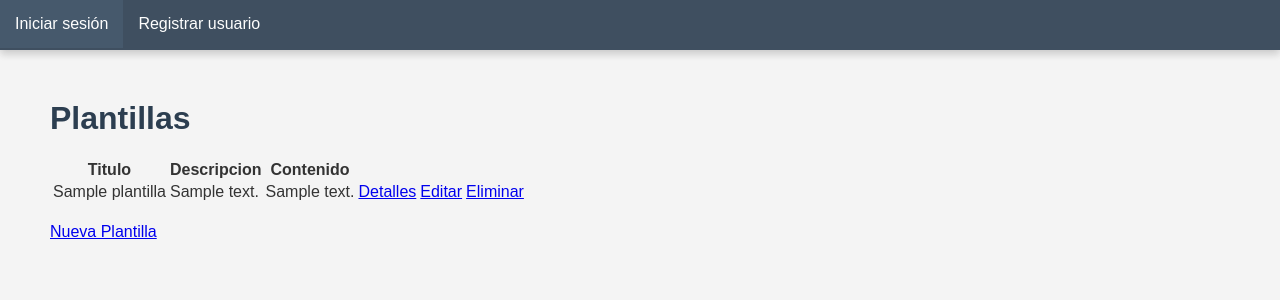
After one commit to DcSergioPC/cms, a Django app: page /articulos/plantilla in a window 1280 px wide. The commit adds this page. Shown: the top 300 px of the page. Run offline with Django 5.2, Linux system fonts and the light colour scheme; tables that the repository leaves empty hold one stand-in row (values such as "Sample post").

Commit message:
Se agrego la CRUD de plantilla dentro de ARTICULO

```diff
--- a/articulos/models.py
+++ b/articulos/models.py
@@ -12,3 +12,11 @@ class Article(models.Model):
 
     def __str__(self):
         return f'{self.title}, {self.content}'
+
+class Plantilla(models.Model):
+    titulo = models.CharField(max_length=255)
+    descripcion = models.TextField()
+    contenido = models.TextField()
+
+    def __str__(self):
+        return f'{self.titulo}, {self.descripcion}, {self.contenido}'
--- /dev/null
+++ b/articulos/templates/articulos/plantilla_index.html
@@ -0,0 +1,28 @@
+{% extends "base.html" %}
+
+{% block main %}
+<h1>Plantillas</h1>
+<table>
+  <tr>
+    <th>Titulo</th>
+    <th>Descripcion</th>
+    <th>Contenido</th>
+    <th colspan="3"></th>
+  </tr>
+  {% for plantilla in plantillas %}
+  <tr>
+    <td>{{plantilla.titulo}}</td>
+    <td>{{plantilla.descripcion}}</td>
+    <td>{{plantilla.contenido}}</td>
+    <td><a href="{% url 'articulos:plantilla_detail' plantilla.id %}">Detalles</a></td>
+    <td><a href="{% url 'articulos:plantilla_edit' plantilla.id %}">Editar</a></td>
+    <td><a href="{% url 'articulos:plantilla_delete' plantilla.id %}">Eliminar</a></td>
+  </tr>
+  {% endfor %}
+</table>
+
+<br>
+
+<a href="{% url 'articulos:plantilla_create' %}">Nueva Plantilla</a>
+
+{% endblock %}
--- a/articulos/urls.py
+++ b/articulos/urls.py
@@ -8,4 +8,11 @@ urlpatterns = [
     path('detail/<int:article_id>', views.detail, name='detail'),
     path('edit/<int:article_id>', views.edit, name='edit'),
     path('delete/<int:article_id>', views.delete, name='delete'),
+    ####PLANTILLAS
+    path('plantilla', views.plantilla_index, name='plantilla_index'),
+    path('plantilla_create', views.plantilla_create, name='plantilla_create'),
+    path('plantilla_detail/<int:plantillas_id>', views.plantilla_detail, name='plantilla_detail'),
+    path('plantilla_edit/<int:plantillas_id>', views.plantilla_edit, name='plantilla_edit'),
+    path('plantilla_delete/<int:plantillas_id>', views.plantilla_delete, name='plantilla_delete'),
+
 ]
--- a/articulos/views.py
+++ b/articulos/views.py
@@ -2,7 +2,7 @@ from django.shortcuts import render
 
 # Create your views here.
 from django.shortcuts import redirect
-from .models import Article
+from .models import Article, Plantilla
 from .forms import ArticleForm
 
 
@@ -92,7 +92,7 @@ def edit(request, article_id):
 """
 from django.shortcuts import render, redirect, get_object_or_404
 from .models import Article
-from .forms import ArticleForm
+from .forms import ArticleForm, PlantillaForm
 
 def edit(request, article_id):
     article = get_object_or_404(Article, id=article_id)
@@ -119,3 +119,64 @@ def delete(request, article_id):
             'article': article,
         }
         return render(request, 'articulos/delete.html', params)
+
+
+############################### PLANTILLAS #######################
+def plantilla_index(request):
+    plantillas = Plantilla.objects.all()
+    params = {
+        'plantillas': plantillas,
+    }
+    return render(request, 'articulos/plantilla_index.html', params)
+
+#CREA PLANTILLA
+
+def plantilla_create(request):
+    if request.method == 'POST':
+        form = PlantillaForm(request.POST)  # Asegúrate de incluir request.FILES
+        if form.is_valid():
+            # Crear una nueva instancia de Plantilla con los datos del formulario
+            plantillas = Plantilla(
+                titulo=form.cleaned_data['titulo'],
+                descripcion=form.cleaned_data['descripcion'],
+                contenido=form.cleaned_data['contenido']
+            )
+            plantillas.save()
+            return redirect('articulos:plantilla_index')
+    else:
+        form = PlantillaForm()
+
+    return render(request, 'articulos/plantilla_create.html', {'form': form})
+
+def plantilla_detail(request, plantillas_id):
+    plantillas = Plantilla.objects.get(id=plantillas_id)
+    params = {
+        'plantillas': plantillas,
+    }
+    return render(request, 'articulos/plantilla_detail.html', params)
+
+
+def plantilla_edit(request, plantillas_id):
+    plantilla = get_object_or_404(Plantilla, id=plantillas_id)
+
+    if request.method == 'POST':
+        form = PlantillaForm(request.POST, instance=plantilla)
+        if form.is_valid():
+            form.save()
+            return redirect('articulos:plantilla_detail', plantillas_id)
+    else:
+        form = PlantillaForm(instance=plantilla)  # Usa la instancia para prellenar el formulario
+
+    return render(request, 'articulos/plantilla_edit.html', {'plantilla': plantilla, 'form': form})
+
+
+def plantilla_delete(request, plantillas_id):
+    plantilla = Plantilla.objects.get(id=plantillas_id)
+    if (request.method == 'POST'):
+        plantilla.delete()
+        return redirect('articulos:plantilla_index')
+    else:
+        params = {
+            'plantilla': plantilla,
+        }
+        return render(request, 'articulos/plantilla_delete.html', params)
--- a/templates/base.html
+++ b/templates/base.html
@@ -18,6 +18,7 @@
 
         <li><a href="{% url 'user_detail' user.pk %}">Detalles de Usuario</a></li>    <!-- Apéndice -->
         <li><a href="{% url 'categoria_list' %}">Categorías</a></li>
+        <li><a href="{% url 'articulos:plantilla_index' %}">Plantillas</a></li>
         {% else %}
         <li><a href="{% url 'login' %}">Iniciar sesión</a></li>
         <li><a href="{% url 'signup' %}">Registrar usuario</a></li>
```
Also changed, not shown: articulos/forms.py (+10 -1 lines), articulos/templates/articulos/plantilla_create.html (added, +14 -0 lines), articulos/templates/articulos/plantilla_delete.html (added, +32 -0 lines), articulos/templates/articulos/plantilla_detail.html (added, +21 -0 lines), articulos/templates/articulos/plantilla_edit.html (added, +16 -0 lines), articulos/migrations/0003_plantilla.py (added).
